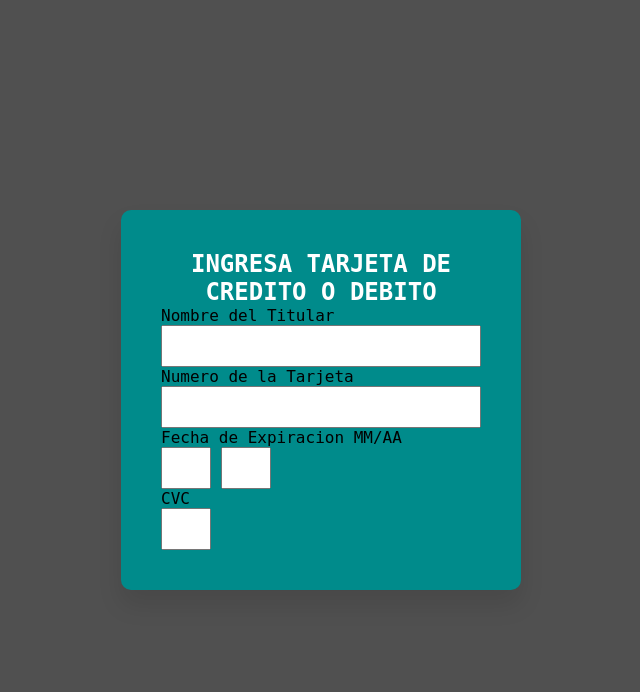
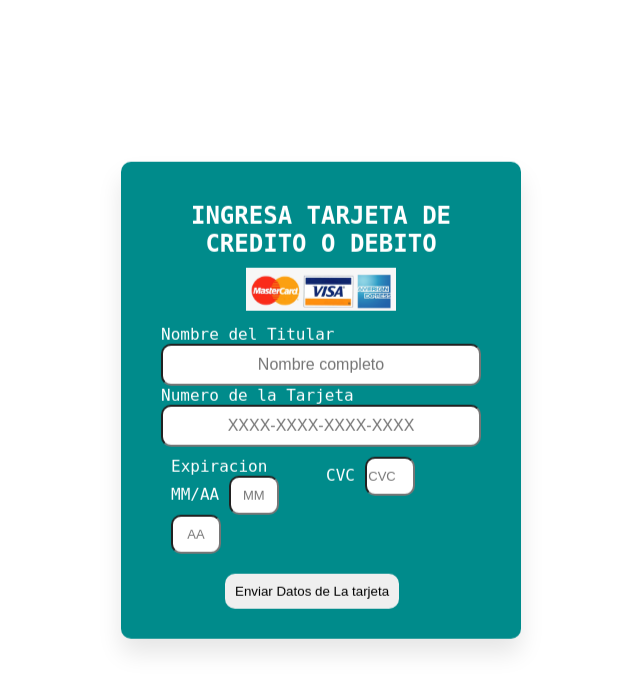
Before and after one commit to Jaime7w7r/Aeon-Games, a PHP site: page /formularioPago.php in a window 1280 px wide. Shown: the top 692 px of the page, without its empty margins (319-959 px from the left). Run offline with PHP 8.4, Linux system fonts and the light colour scheme; some libraries are stand-ins or nearby versions.

Commit message:
Botones de pago y Formulario de tarjeta de credito 09/12/2022

```diff
--- a/estilos/estilosFormPagos.css
+++ b/estilos/estilosFormPagos.css
@@ -8,7 +8,7 @@
 body {
  	overflow-x: hidden;
  	font-family: 'Syne Mono', monospace;
- 	background-color: #000000af;
+
 }
 
 .contenedor{
@@ -34,25 +34,63 @@ body {
 	text-align: center;
 }
 
-.contenedor .cont input{
+.contenedor .cont input[type="text"]{
 	width: 100%;
 	padding: 10px 0;
   	font-size: 16px;
   	text-align: center;
+  	border-radius: 10px;
+}
+
+
+
+.cont label{
+	margin-bottom: 10px;
+	color: #fff;
+}
+
+
+
+.contenedor .cont input[type="submit"]{
+	position: relative;
+	top: 10px;
+	left: 20%;
+	padding: 10px;
+	border-radius: 10px;
+	border: transparent;
+
 }
 
 
 .two-fields{
 	width: 100%;
+	padding: 10px;
+	display: grid;
+	grid-template-columns: 1fr 1fr;
+	grid-gap: 10px;
 }
+
 
 .two-fields .grupo-input{
 	width: 100%;
+	display: inlineflex;
+	flex-direction: column;
+}
+
+.grupo-input label{
+	color: #fff;
 }
 
 .two-fields input{
 	width: 50px !important;
 	padding: 10px 0;
-	font-size: 16px;
+	font-size: 13px;
 	text-align: center;
+	border-radius: 10px;
+
 }
+
+.imgTar{
+	margin: 10px 0;
+	width: 150px;
+}
--- a/formularioPago.php
+++ b/formularioPago.php
@@ -8,32 +8,37 @@
 
 </head>
 <body>
+
+
 	<div class="contenedor">
 		<form action="" method="POST">
 			<h2>INGRESA TARJETA DE CREDITO O DEBITO</h2>
+			<div align="center">
+				<img class="imgTar" src="imagenes/tarjetas.png">
+			</div>
 			<div class="cont">
 				<label>Nombre del Titular</label>
-			<input type="text" name="titular">
+				<input type="text" name="titular" placeholder="Nombre completo">
 			</div>
 			<div class="cont">
 				<label>Numero de la Tarjeta</label>
-			<input type="text" name="tarjeta">
+				<input type="text" name="tarjeta" placeholder="XXXX-XXXX-XXXX-XXXX">
 			</div>
 			<div class="two-fields">
-			<label>Fecha de Expiracion MM/AA</label>
 				<div class="grupo-input">
-				<input type="text" name="expiracionMes">
-				<input type="text" name="expiracionAnio">
+					<label>Expiracion MM/AA</label>
+					<input type="text" name="expiracionMes" placeholder="MM">
+					<input type="text" name="expiracionAnio" placeholder="AA">
 				</div>
+				<div class="grupo-input">
 					<label>CVC</label>
-			<div>
-				<input type="text" name="cvc">
+					<input type="number" name="cvc" maxlength="number 3" placeholder="CVC">
 				</div>
 			</div>
 			<div class="cont">
-
+				<input type="submit" name="enviarD" value="Enviar Datos de La tarjeta">
 			</div>
 		</form>
 	</div>
-</body>
+
 </html>
```
Also changed, not shown: pagos.php (+15 -4 lines), imagenes/tarjetas.png (added). Lines whose indentation alone changed are shown as unchanged.
